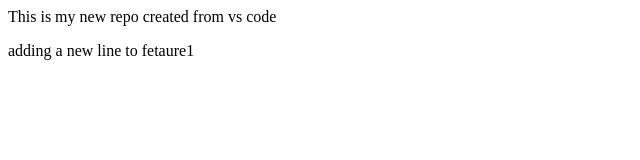
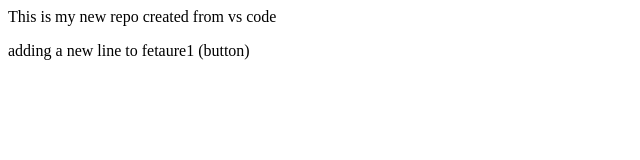
Before and after one commit to jaya758/localrepo, a plain HTML site: page index.html in a window 1280 px wide. Shown: the full height of the page, 0-640 px from the left. Drawn offline with Linux system fonts and the light colour scheme.

```diff
--- a/index.html
+++ b/index.html
@@ -1,2 +1,2 @@
 <p>This is my new repo created from vs code</P>
-    <p>adding a new line to fetaure1</p>
+    <p>adding a new line to fetaure1 (button)</p>
```
